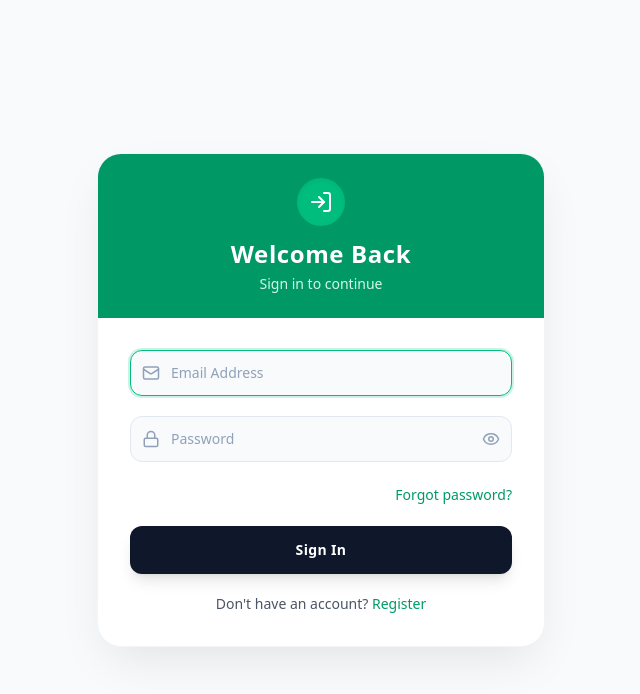
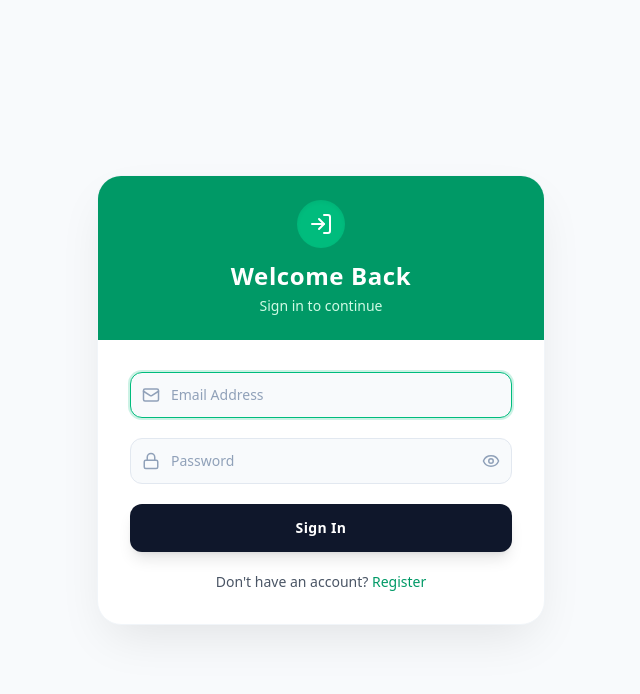
Before and after one commit to MohitBisht27/Internal-Ticketing-System, a React (Vite) app in the folder Frontend/: page /login in a window 1280 px wide. Shown: the top 694 px of the page, without its empty margins (319-959 px from the left). Built offline with nearby package versions, Linux system fonts and the light colour scheme; no server answers.

Commit message:
fix(signin): remove unnecessary spacing and clean up password input section

```diff
--- a/Frontend/src/pages/Signin.jsx
+++ b/Frontend/src/pages/Signin.jsx
@@ -86,7 +86,6 @@ const SignIn = () => {
           required
           autoFocus
         />
-
         <PasswordInput
           icon={Lock}
           name="password"
@@ -96,27 +95,15 @@ const SignIn = () => {
           show={showPassword}
           toggle={() => setShowPassword(!showPassword)}
           required
-        />
-
-        <div className="text-right">
-          <a
-            href="/forgot-password"
-            className="text-sm text-emerald-600 hover:text-emerald-700 font-medium"
-          >
-            Forgot password?
-          </a>
-        </div>
-
+        />{" "}
         <SubmitButton
           loading={isLoading}
           text="Sign In"
           loadingText="Signing In..."
         />
-
         {serverError && (
           <Message icon={AlertCircle} type="error" text={serverError} />
         )}
-
         {showSuccess && (
           <Message
             icon={CheckCircle2}
@@ -124,7 +111,6 @@ const SignIn = () => {
             text="Login successful! Redirecting..."
           />
         )}
-
         <div className="text-center text-sm text-gray-600">
           Don&apos;t have an account?{" "}
           <Link
```
